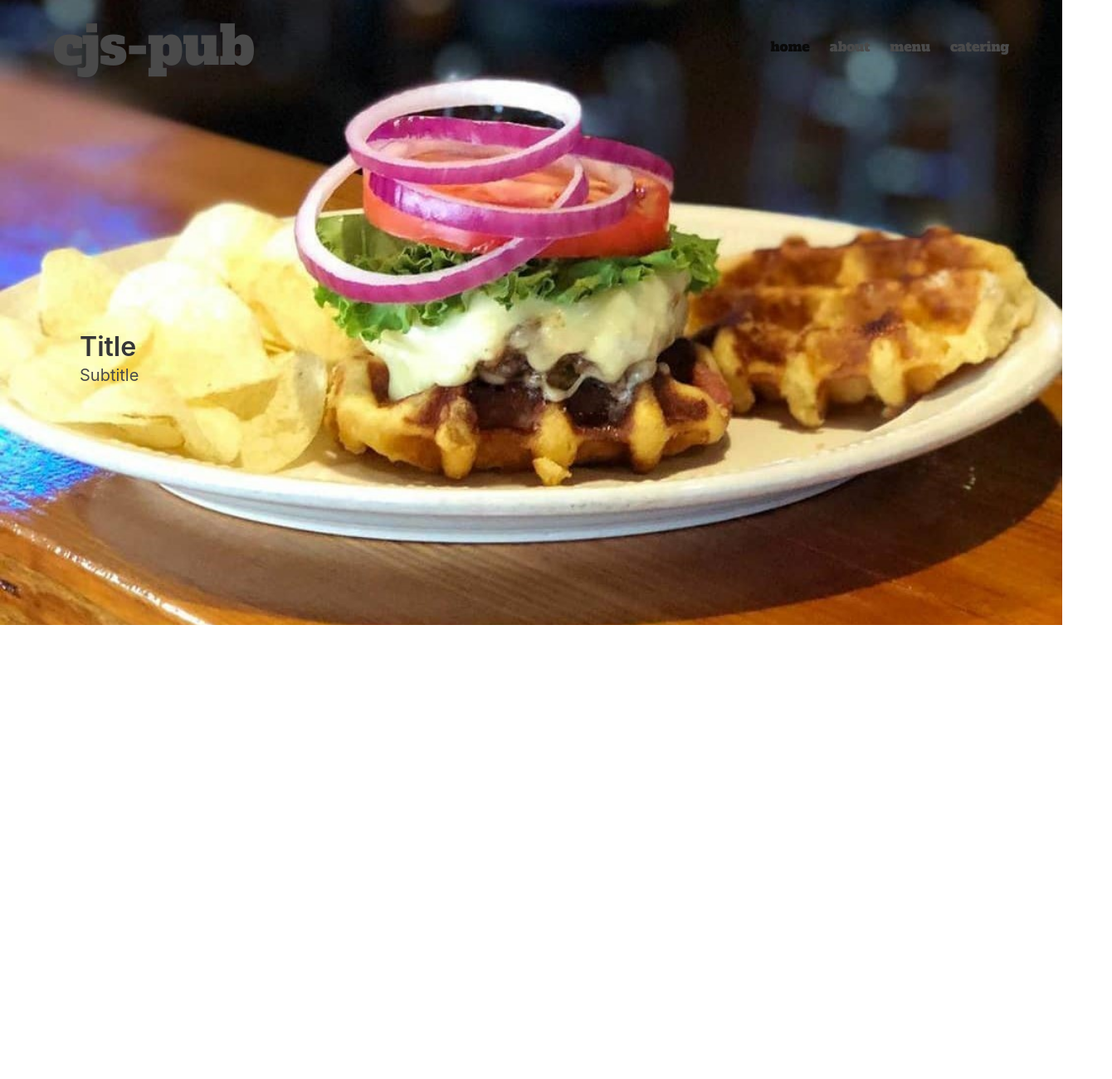
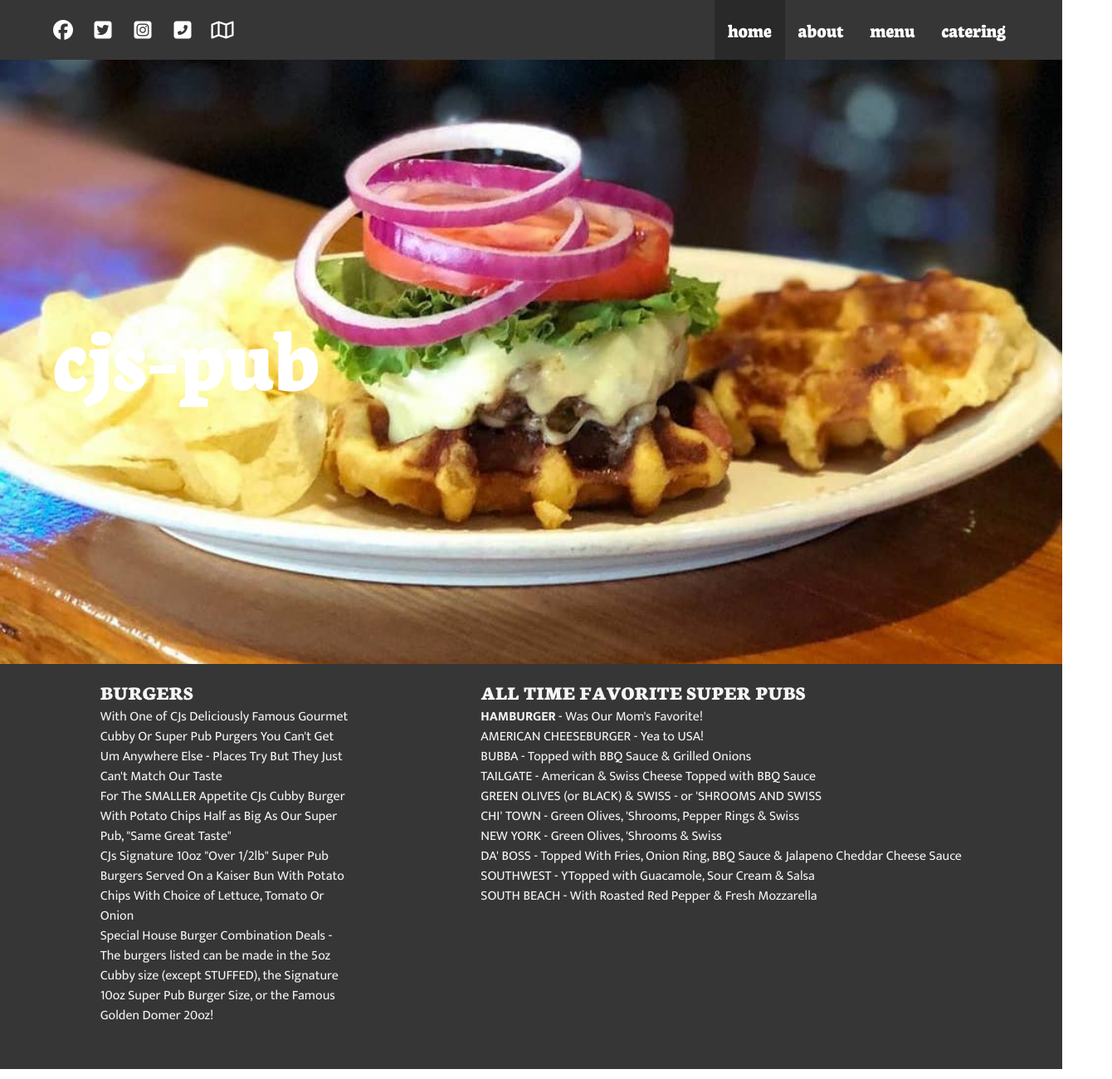
Before and after one commit to jeff1haupt/Website, a plain HTML site: page index.html in a window 1280 px wide. Shown: the whole page at 83% size, 1340 px wide, since content can reach past the window. Before the commit the page ends 800 px from the top, so only its background shows below. Drawn offline with nearby package versions, Linux system fonts and the light colour scheme.

Commit message:
Building out website

```diff
--- a/css/styles.css
+++ b/css/styles.css
@@ -1,13 +1,23 @@
+body {
+  font-family: 'Mukta', sans-serif;
+}
+
 .alfaSlab {
-  font-family: 'Alfa Slab One', cursive;
+  font-family: 'Neuton', serif;
+  font-weight: 800;
 }
 
 h1 {
-    font-size: 4em;
+  font-size: 7em;
 }
 
-.hero {
+.hero-body {
   background-image: url("../images/waffle_burger2.jpg");
   background-repeat: no-repeat;
   background-size: cover;
+  background-position: top;
 }
+
+.columns {
+  min-height: 500px;
+}
--- a/index.html
+++ b/index.html
@@ -7,16 +7,17 @@
     <link rel="stylesheet" href="https://cdn.jsdelivr.net/npm/bulma@0.9.0/css/bulma.min.css">
     <link rel="stylesheet" href="css/styles.css">
     <link href="https://fonts.googleapis.com/css2?family=Alfa+Slab+One&display=swap" rel="stylesheet">
+    <link href="https://fonts.googleapis.com/css2?family=Mukta:wght@400;700&family=Neuton:wght@700;800&display=swap" rel="stylesheet">
   </head>
-  <body>
-    <section class="hero is-large is-bold">
-      <div class="hero-head">
-        <nav class="navbar">
+  <body class="has-navbar-fixed-top has-background-grey-darker">
+        <nav class="navbar is-fixed-top is-dark is-size-4">
           <div class="container">
-            <div class="navbar-brand">
-              <a class="navbar-item">
-                <h1 class="alfaSlab">cjs-pub</h1>
-              </a>
+            <div class="navbar-brand py-4">
+              <a class="navbar-item px-4"><span class="icon"><i class="fab fa-facebook"></i></span></a>
+              <a class="navbar-item px-4"><span class="icon"><i class="fab fa-twitter-square"></i></span></a>
+              <a class="navbar-item px-4"><span class="icon"><i class="fab fa-instagram-square"></i></span></a>
+              <a class="navbar-item px-4"><span class="icon"><i class="fas fa-phone-square-alt"></i></span></a>
+              <a class="navbar-item px-4"><span class="icon"><i class="far fa-map"></i></span></a>
               <span class="navbar-burger burger" data-target="navbarMenuHeroB">
                 <span></span>
                 <span></span>
@@ -25,69 +26,75 @@
             </div>
             <div id="navbarMenuHeroB" class="navbar-menu alfaSlab">
               <div class="navbar-end">
-                <a class="navbar-item is-active">
+                <a class="navbar-item is-active px-4">
                   home
                 </a>
-                <a class="navbar-item">
+                <a class="navbar-item px-4">
                   about
                 </a>
-                <a class="navbar-item">
+                <a class="navbar-item px-4">
                   menu
                 </a>
-                <a class="navbar-item">
+                <a class="navbar-item px-4">
                   catering
                 </a>
-                <!-- <span class="navbar-item">
-                  <a class="button is-info is-inverted">
-                    <span class="icon">
-                      <i class="fab fa-github"></i>
-                    </span>
-                    <span>Download</span>
-                  </a>
-                </span> -->
               </div>
             </div>
           </div>
         </nav>
+
+        <section class="hero is-link is-fullheight-with-navbar">
+          <div class="hero-body">
+            <div class="container">
+              <h1 class="alfaSlab">cjs-pub</h1>
+            </div>
+          </div>
+        </section>
+    <div class="columns has-text-white-ter is-fluid">
+      <div class="column is-1">
+
+      </div>
+      <div class="column is-3 mx-3 my-4 px-3">
+        <h2 class="alfaSlab is-size-4">BURGERS</h2>
+        <p>With One of CJs Deliciously Famous Gourmet Cubby Or Super Pub Purgers
+        You Can't Get Um Anywhere Else - Places Try But They Just Can't Match Our Taste
+        </p>
+        <p>
+        For The SMALLER Appetite CJs Cubby Burger With Potato Chips
+        Half as Big As Our Super Pub, "Same Great Taste"
+        </p>
+        <p>
+        CJs Signature 10oz "Over 1/2lb" Super Pub Burgers
+        Served On a Kaiser Bun With Potato Chips
+        With Choice of Lettuce, Tomato Or Onion
+        </p>
+        <p>
+        Special House Burger Combination Deals - The burgers listed can be made in the 5oz Cubby size (except STUFFED), the Signature 10oz Super Pub Burger Size, or the Famous Golden Domer 20oz!</p>
+      </div>
+      <div class="column is-1">
+
+      </div>
+      <div class="column is-6 mx-3 my-4 px-3">
+        <h2 class="alfaSlab is-size-4">ALL TIME FAVORITE SUPER PUBS</h2>
+        <p>
+          <span class="has-text-weight-bold">HAMBURGER</span> - Was Our Mom's Favorite!<br>
+          AMERICAN CHEESEBURGER - Yea to USA!<br>
+          BUBBA - Topped with BBQ Sauce & Grilled Onions <br>
+          TAILGATE - American & Swiss Cheese Topped with BBQ Sauce <br>
+          GREEN OLIVES (or BLACK) & SWISS - or 'SHROOMS AND SWISS <br>
+          CHI' TOWN - Green Olives, 'Shrooms, Pepper Rings & Swiss <br>
+          NEW YORK - Green Olives, 'Shrooms & Swiss <br>
+          DA' BOSS - Topped With Fries, Onion Ring, BBQ Sauce & Jalapeno Cheddar Cheese Sauce <br>
+          SOUTHWEST - YTopped with Guacamole, Sour Cream & Salsa <br>
+          SOUTH BEACH - With Roasted Red Pepper & Fresh Mozzarella <br>
+        </p>
+      </div>
+      <div class="column is-1">
+
       </div>
 
-      <div class="hero-body">
-        <div class="container has-text-left">
-          <p class="title">
-            Title
-          </p>
-          <p class="subtitle">
-            Subtitle
-          </p>
-        </div>
-      </div>
+    </div>
 
-      <!-- <div class="hero-foot">
-        <nav class="tabs is-boxed is-fullwidth">
-          <div class="container">
-            <ul>
-              <li class="is-active">
-                <a>Overview</a>
-              </li>
-              <li>
-                <a>Modifiers</a>
-              </li>
-              <li>
-                <a>Grid</a>
-              </li>
-              <li>
-                <a>Elements</a>
-              </li>
-              <li>
-                <a>Components</a>
-              </li>
-              <li>
-                <a>Layout</a>
-              </li>
-            </ul>
-          </div>
-        </nav>
-      </div> -->
-    </section>
+    <script src="https://kit.fontawesome.com/c74a21d1b8.js" crossorigin="anonymous"></script>
   </body>
 </html>
```
